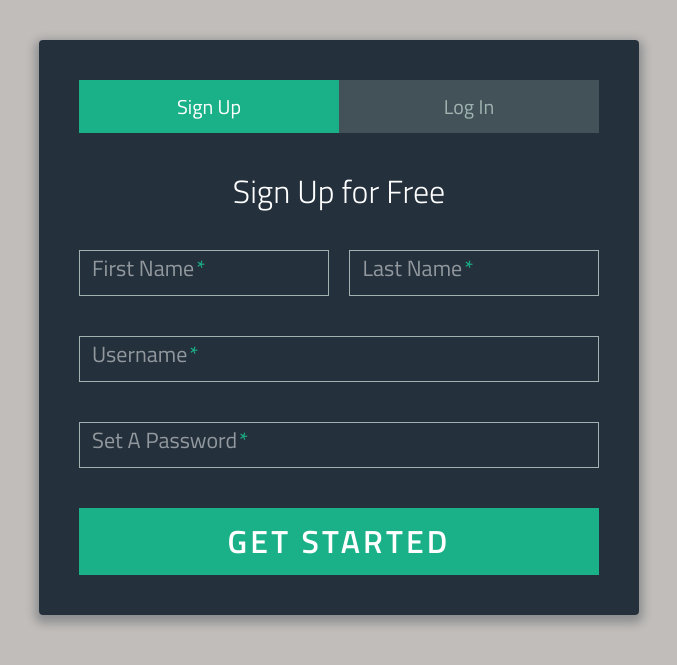
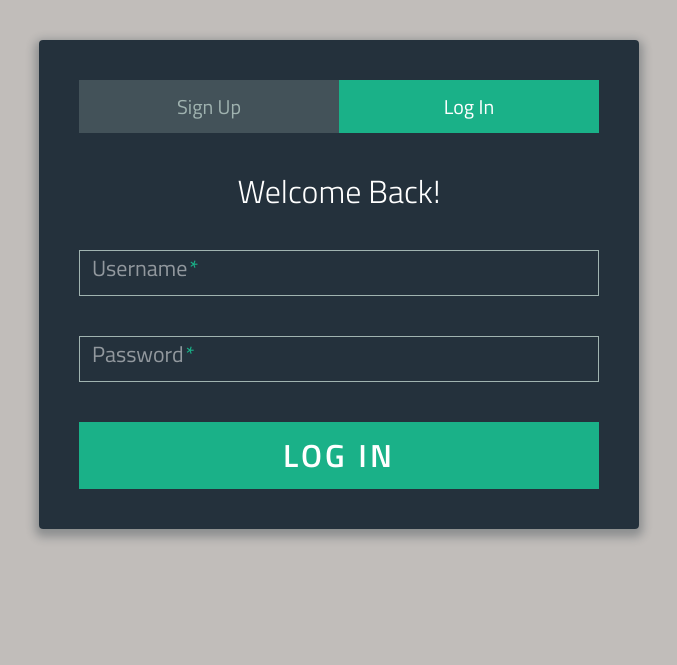
Before and after one commit to mehul2029/YourTube, a Django app: page /login/ in a window 1280 px wide. Shown: the top 665 px of the page, without its empty margins (301-978 px from the left). Run offline with Django 3.2, Linux system fonts and the light colour scheme; parts of the project's set-up code (start-up, migrations or seed data) failed here and were passed over; some libraries are stand-ins or nearby versions.

Commit message:
final commit

```diff
--- a/myapp/views.py
+++ b/myapp/views.py
@@ -111,7 +111,8 @@ def login_view(request):
 			if user is not None:
 				# Redirect to a success page.
 				login(request, user)
-				return render(request, 'myapp/home.html')
+				# return render(request, 'myapp/home.html')
+				return redirect ('/home/')
 			else:
 				error = 'Invalid credentials'
 				return render(request, 'myapp/login.html', { 'error': error })
@@ -148,7 +149,7 @@ def db_on_search_click(videoid, username):
 		obj.upsert_tag(username, tag, count=1)
 
 	# Update userinfo table
-	UserInfoDB().upsert(username, videoid, likes=0,dislikes=0)
+	# UserInfoDB().upsert(username, videoid, likes=0,dislikes=0)
 
 def db_on_recommendation_click(request, newvideoId, oldvideoId):
 	# Will increase the weight between the two videos. That is, the two videos watched
@@ -160,7 +161,8 @@ def db_on_recommendation_click(request, newvideoId, oldvideoId):
 
 
 def view(request, videoId):
-	db_on_search_click(videoId, request.user.username)
+	# db_on_search_click(videoId, request.user.username)
+
 	videos = recommendation(videoId, request.user.username)
 	v = VideoInfo()
 	currentvid = v.get_video(videoId)
@@ -173,6 +175,13 @@ def view(request, videoId):
 		comment_count = len(comment_list)
 	u = UserInfoDB()
 	like = u.is_like(request.user.username,videoId)
+	if like == 1:
+		UserInfoDB().upsert(request.user.username, videoId, likes=1,dislikes=0)
+	elif like == -1:
+		UserInfoDB().upsert(request.user.username, videoId, likes=0,dislikes=1)
+	else:
+		UserInfoDB().upsert(request.user.username, videoId, likes=0,dislikes=0)
+
 	src = 'https://www.youtube.com/embed/' + currentvid['videoInfo']['id']
 	return render(request, 'myapp/view.html', { 'currentvid' : currentvid,
 												'src' : src,
@@ -368,6 +377,7 @@ def like(request):
 			u.upsert(request.user.username, vid, likes=0, dislikes=0)
 			return HttpResponse(json.dumps({'resp': 0 }), content_type="application/json")
 		else:
+			db_on_search_click(vid, request.user.username)
 			u.upsert(request.user.username, vid, likes=1, dislikes=0)
 			return HttpResponse(json.dumps({'resp': 1 }), content_type="application/json")
 
--- a/templates/myapp/base.html
+++ b/templates/myapp/base.html
@@ -88,7 +88,7 @@
     <div class="pull-right hidden-xs">
       <b>Version</b> 1.0.0
     </div>
-    <strong>Copyright &copy; 2016-2017 Our Team Name.</strong> All rights
+    <strong>Copyright &copy; 2016-2017 Group 27.</strong> All rights
     reserved.
   </footer>
 </div>
--- a/templates/myapp/home.html
+++ b/templates/myapp/home.html
@@ -2,7 +2,6 @@
 
 {% block content-header %}
 <section class="content-header">
-	<h1 class="centre"> YOLO </h1>
 </section>
 {% endblock %}
 
--- a/templates/myapp/login.html
+++ b/templates/myapp/login.html
@@ -19,11 +19,35 @@
         {% if error %}
         <button class="button button-block"/ style="font-size: medium; background-color: #dd4b39">{{ error }}</button><br>
         {% endif %}
-        <li class="tab active"><a href="#signup">Sign Up</a></li>
-        <li class="tab"><a href="#login">Log In</a></li>
+        <li class="tab"><a href="#signup">Sign Up</a></li>
+        <li class="tab active"><a href="#login">Log In</a></li>
       </ul>
 
       <div class="tab-content">
+        <div id="login">
+          <h1>Welcome Back!</h1>
+
+          <form action="{% url 'login' %}" method="post">
+          {% csrf_token %}
+            <div class="field-wrap">
+            <label>
+              Username<span class="req">*</span>
+            </label>
+            <input type="text"required autocomplete="off" name="username"/>
+          </div>
+
+          <div class="field-wrap">
+            <label>
+              Password<span class="req">*</span>
+            </label>
+            <input type="password"required autocomplete="off" name="password"/>
+          </div>
+          <button class="button button-block"/>Log In</button>
+
+          </form>
+
+        </div>
+
         <div id="signup">
           <h1>Sign Up for Free</h1>
 
@@ -65,29 +89,7 @@
 
         </div>
 
-        <div id="login">
-          <h1>Welcome Back!</h1>
 
-          <form action="{% url 'login' %}" method="post">
-          {% csrf_token %}
-            <div class="field-wrap">
-            <label>
-              Username<span class="req">*</span>
-            </label>
-            <input type="text"required autocomplete="off" name="username"/>
-          </div>
-
-          <div class="field-wrap">
-            <label>
-              Password<span class="req">*</span>
-            </label>
-            <input type="password"required autocomplete="off" name="password"/>
-          </div>
-          <button class="button button-block"/>Log In</button>
-
-          </form>
-
-        </div>
 
       </div><!-- tab-content -->
 
--- a/templates/myapp/view.html
+++ b/templates/myapp/view.html
@@ -82,10 +82,10 @@
 			                {% for c in comment_list %}
 			                <div class="post clearfix">
 			                	<div class="row">
-				                	<div class="col-md-3">
+				                	<div class="col-md-4">
 				                          <h4 style="margin:0" class="text-light-blue">{{ c.by }}</h4>
 			                		</div>
-			                		<div class="col-md-9">
+			                		<div class="col-md-8">
 					                    <p>{{ c.comment }}</p>
 					                </div>
 			                	</div>
```
